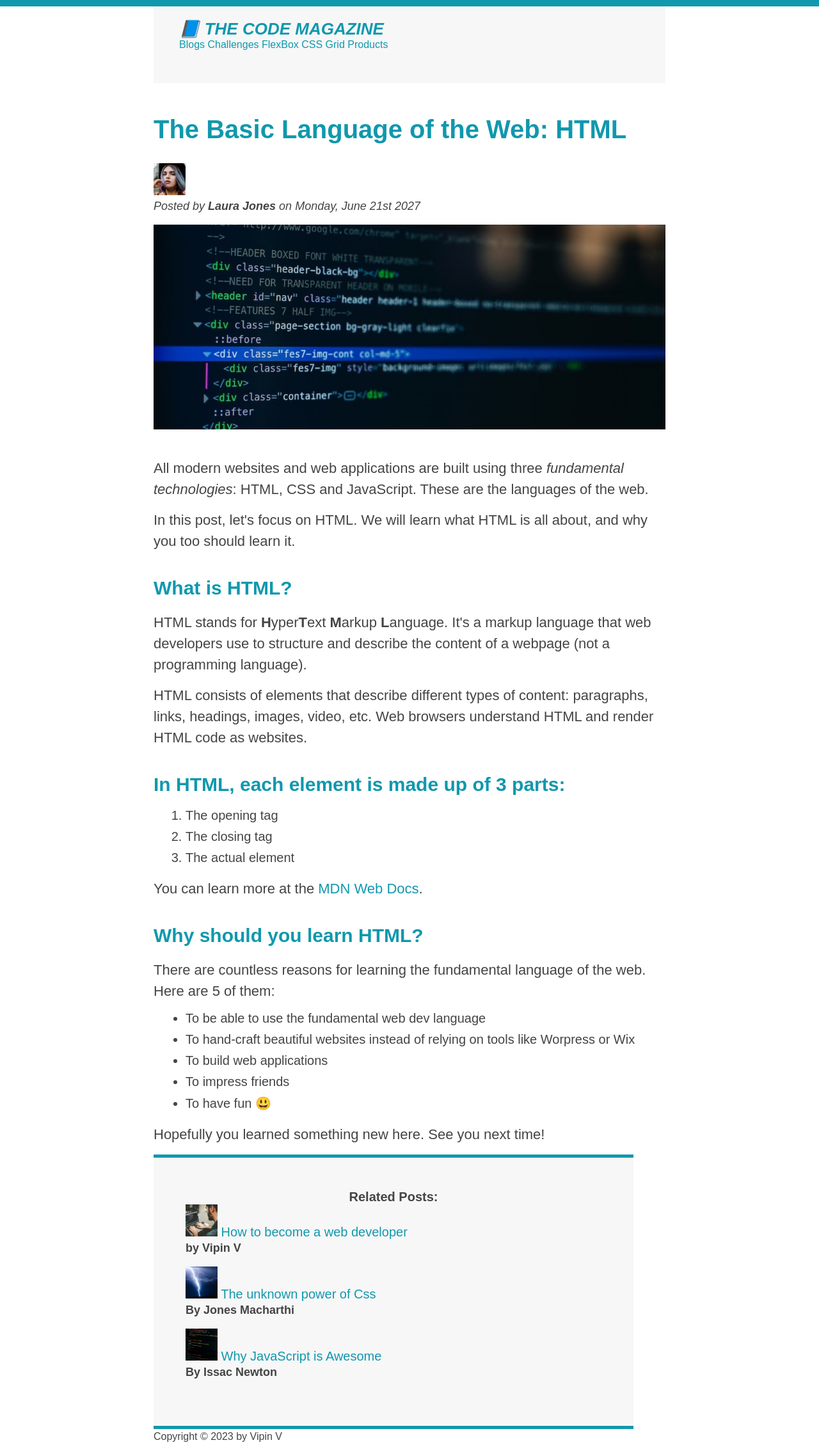
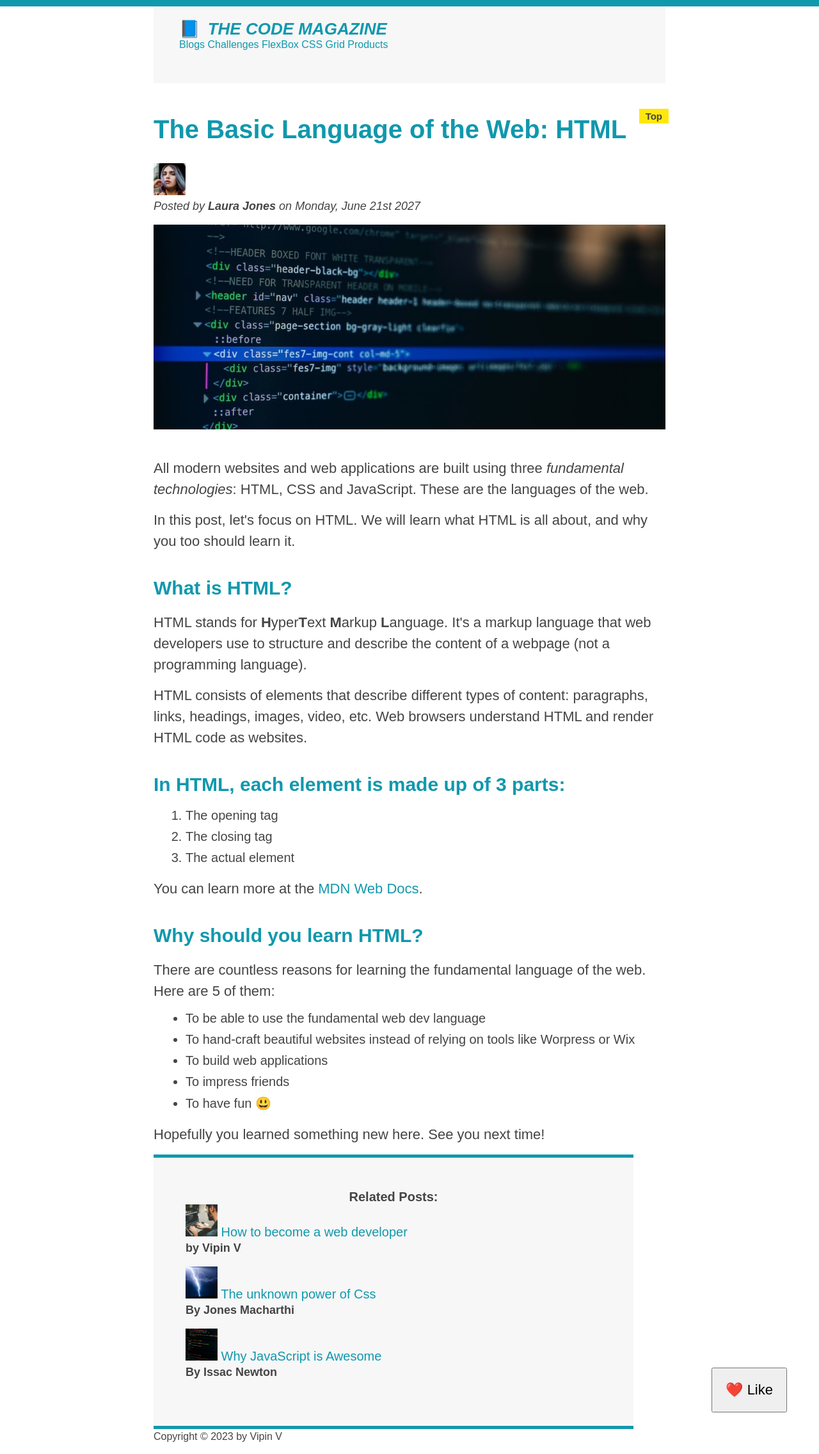
Before and after one commit to Vipin-V/Code-Magazine, a plain HTML site: page index.html in a window 1280 px wide. Shown: the whole page at 64% size. Drawn offline with Linux system fonts and the light colour scheme.

Commit message:
new css changes

```diff
--- a/css/style.css
+++ b/css/style.css
@@ -9,6 +9,16 @@ body {
   font-family: sans-serif;
   color: #444;
   border-top: 10px solid #1098ad;
+  position: relative;
+}
+
+button {
+  font-size: 22px;
+  padding: 20px;
+  margin: 50px;
+  position: absolute;
+  bottom: 0;
+  right: 0;
 }
 
 /* Container */
@@ -42,9 +52,27 @@ h1 {
   font-style: italic;
 }
 
+h1::first-letter {
+  font-style: normal;
+  margin-right: 5px;
+}
+
 h2 {
   font-size: 40px;
   margin-bottom: 30px;
+  position: relative;
+}
+
+h2::after {
+  content: "Top";
+  font-size: 15px;
+  background-color: #ffe70e;
+  position: absolute;
+  font-weight: bold;
+  padding: 3px 10px;
+  color: #444;
+  right: -5px;
+  top: -10px;
 }
 
 h3 {
--- a/index.html
+++ b/index.html
@@ -127,5 +127,7 @@
         <p id="copyright">Copyright &copy; 2023 by Vipin V</p>
       </footer>
     </div>
+
+    <button>❤️ Like</button>
   </body>
 </html>
```
